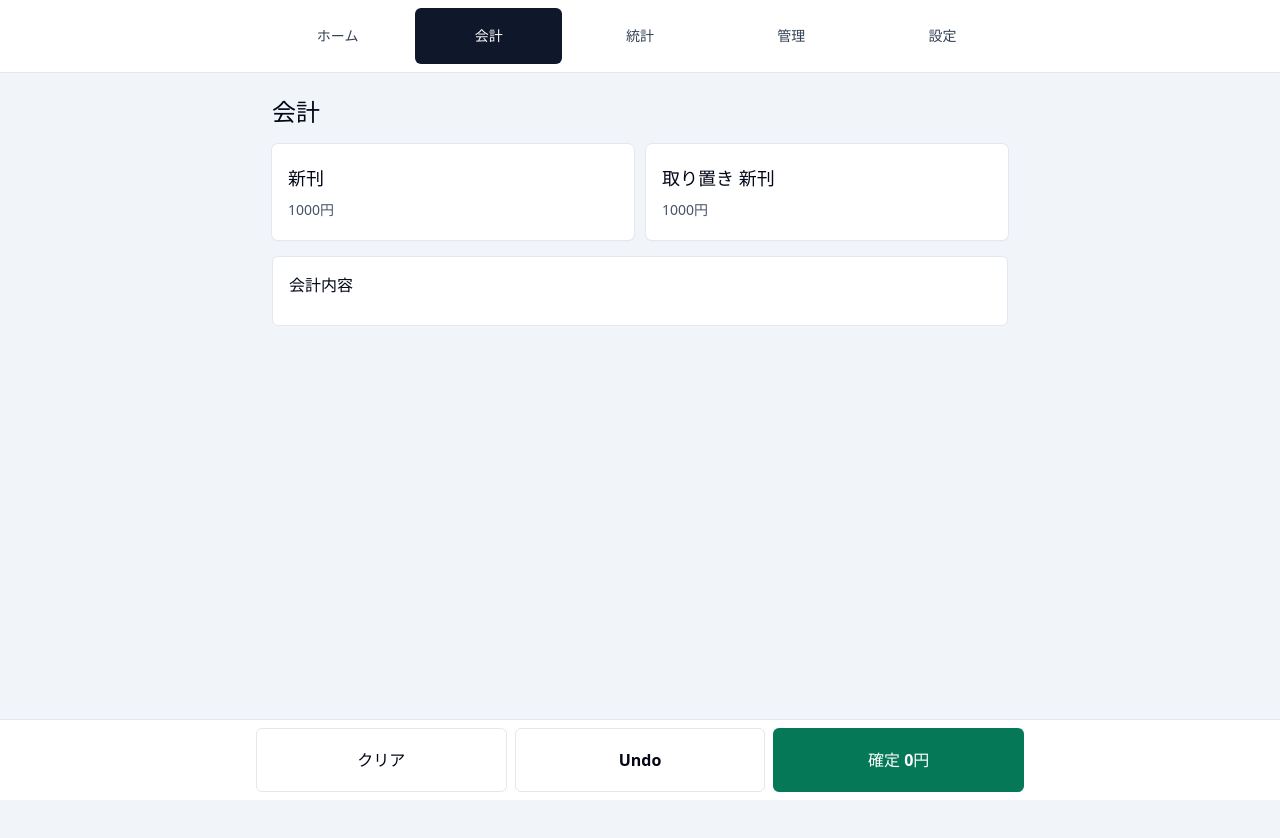
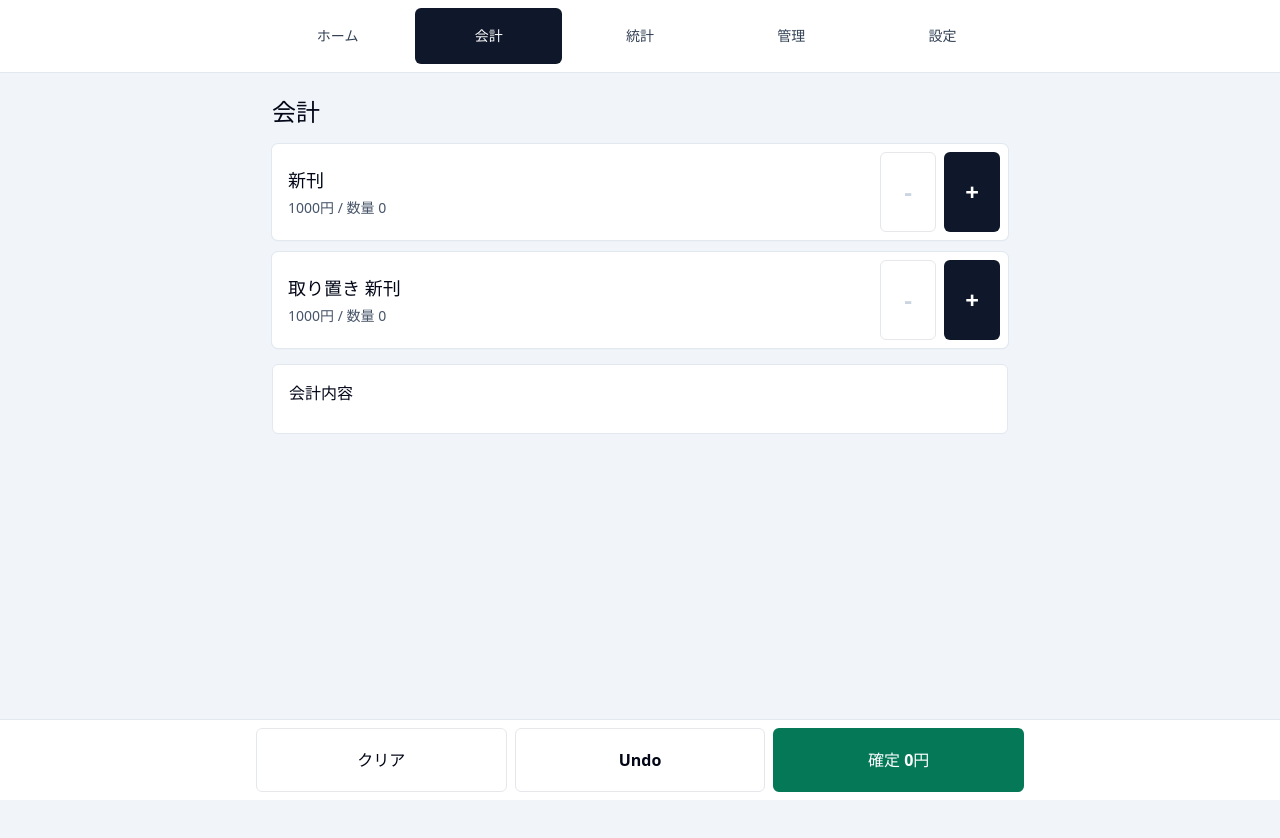
Before and after one commit to KeiM2120/event-sales-manager-pwa, a React (Vite) app: page / in a window 1280 px wide. Both pictures are taken after a click on the button "会計". Shown: the top 838 px of the page. Built offline with nearby package versions, Linux system fonts and the light colour scheme.

Commit message:
fix: add quantity controls to product rows

```diff
--- a/src/pages/CheckoutPage.tsx
+++ b/src/pages/CheckoutPage.tsx
@@ -28,22 +28,45 @@ export function CheckoutPage({ eventId }: { eventId: string }) {
   return (
     <div className="space-y-4 pb-24">
       <h1 className="text-2xl font-bold">会計</h1>
-      <div className="grid grid-cols-2 gap-3">
+      <ul aria-label="商品一覧" className="grid grid-cols-1 gap-3">
         {demoItems.map((item) => (
-          <button
+          <li
             key={`${item.kind}-${item.refId}`}
-            type="button"
-            aria-label={`${item.displayName} ${item.unitPrice}円`}
-            onClick={() => dispatch({ type: "addLine", item })}
-            className="min-h-24 rounded-md bg-white p-4 text-left shadow-sm ring-1 ring-slate-200"
+            className="grid grid-cols-[1fr_auto_auto] items-stretch gap-2 rounded-md bg-white p-2 shadow-sm ring-1 ring-slate-200"
           >
-            <span className="block text-lg font-bold">{item.displayName}</span>
-            <span className="mt-2 block text-sm text-slate-600">
-              {item.unitPrice}円
-            </span>
-          </button>
+            <button
+              type="button"
+              aria-label={`${item.displayName}を追加`}
+              onClick={() => dispatch({ type: "addLine", item })}
+              className="min-h-20 rounded-md px-2 text-left"
+            >
+              <span className="block text-lg font-bold">{item.displayName}</span>
+              <span className="mt-1 block text-sm text-slate-600">
+                {item.unitPrice}円 / 数量 {getLineQuantity(state, item)}
+              </span>
+            </button>
+            <button
+              type="button"
+              aria-label={`${item.displayName}を減らす`}
+              disabled={getLineQuantity(state, item) === 0}
+              onClick={() =>
+                dispatch({ type: "decrementLine", lineId: createLineId(item) })
+              }
+              className="min-h-20 w-14 rounded-md border text-2xl font-bold disabled:text-slate-300"
+            >
+              -
+            </button>
+            <button
+              type="button"
+              aria-label={`${item.displayName}を増やす`}
+              onClick={() => dispatch({ type: "addLine", item })}
+              className="min-h-20 w-14 rounded-md bg-slate-900 text-2xl font-bold text-white"
+            >
+              +
+            </button>
+          </li>
         ))}
-      </div>
+      </ul>
       <section className="rounded-md border border-slate-200 bg-white p-4">
         <h2 className="font-bold">会計内容</h2>
         <div className="mt-3 space-y-2">
@@ -54,7 +77,7 @@ export function CheckoutPage({ eventId }: { eventId: string }) {
               </span>
               <button
                 type="button"
-                aria-label={`${line.displayName}を減らす`}
+                aria-label={`会計内容の${line.displayName}を減らす`}
                 className="h-11 w-11 rounded-md border text-lg font-bold"
                 onClick={() =>
                   dispatch({ type: "decrementLine", lineId: line.lineId })
@@ -93,3 +116,14 @@ export function CheckoutPage({ eventId }: { eventId: string }) {
     </div>
   );
 }
+
+function createLineId(item: (typeof demoItems)[number]): string {
+  return `${item.kind}:${item.refId}`;
+}
+
+function getLineQuantity(
+  state: ReturnType<typeof createInitialCheckoutState>,
+  item: (typeof demoItems)[number],
+): number {
+  return state.lines.find((line) => line.lineId === createLineId(item))?.quantity ?? 0;
+}
```
Also changed, not shown: 1 other file (tests, documents, lock files or other folders).
